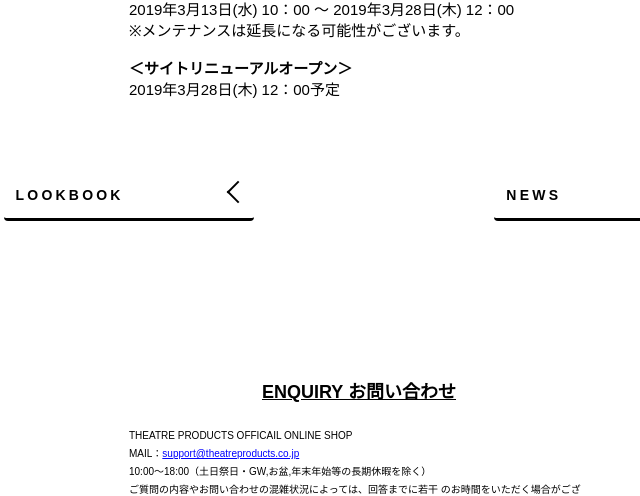
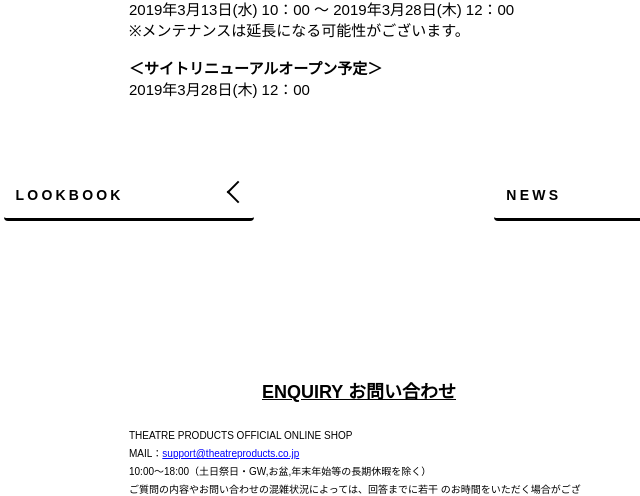
Before and after one commit to tofugear/tp-maintenance-page, a plain HTML site: page index.html in a window 1280 px wide. Shown: the part 549-1045 px from the top of the page, 281-921 px from the left. Drawn offline with Linux system fonts and the light colour scheme.

Commit message:
text update

```diff
--- a/index.html
+++ b/index.html
@@ -156,8 +156,8 @@
 <strong>＜利用停止期間＞</strong><br />
 2019年3月13日(水) 10：00 ～ 2019年3月28日(木) 12：00<br />
 ※メンテナンスは延長になる可能性がございます。<br /><br />
-<strong>＜サイトリニューアルオープン＞</strong><br />
-2019年3月28日(木) 12：00予定
+<strong>＜サイトリニューアルオープン予定＞</strong><br />
+2019年3月28日(木) 12：00
 </h1>
   </div>
   <div class="space"></div>
@@ -184,7 +184,7 @@
     <h4 class="title">
       ENQUIRY お問い合わせ
     </h4>
-    <p>THEATRE PRODUCTS OFFICAIL ONLINE SHOP</p>
+    <p>THEATRE PRODUCTS OFFICIAL ONLINE SHOP</p>
     <p><span>MAIL：</span><a href="mailto:support@theatreproducts.co.jp">support@theatreproducts.co.jp</a></p>
     <p>10:00〜18:00（土日祭日・GW,お盆,年末年始等の長期休暇を除く）</p>
     <p>ご質問の内容やお問い合わせの混雑状況によっては、回答までに若干
```
